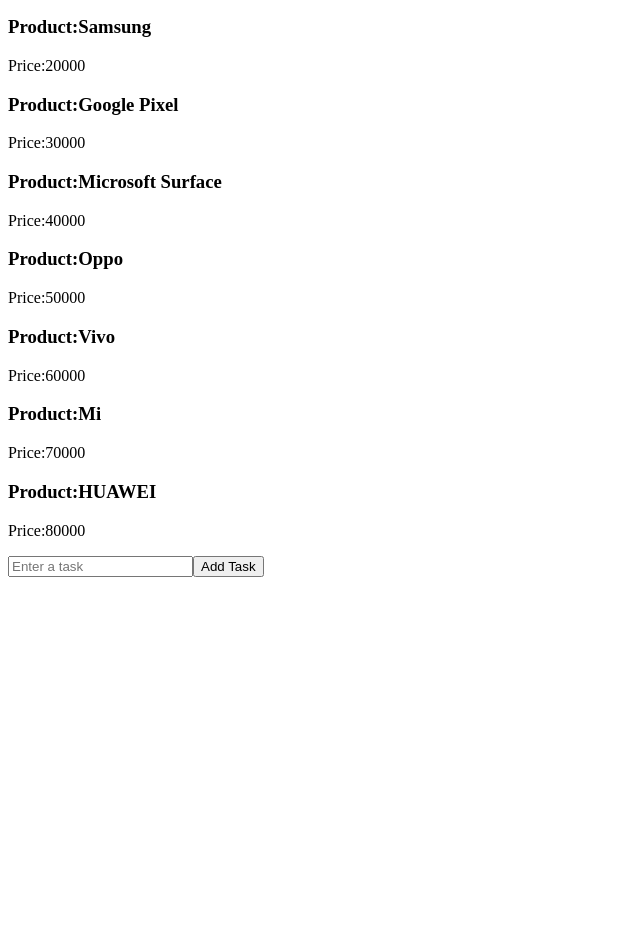
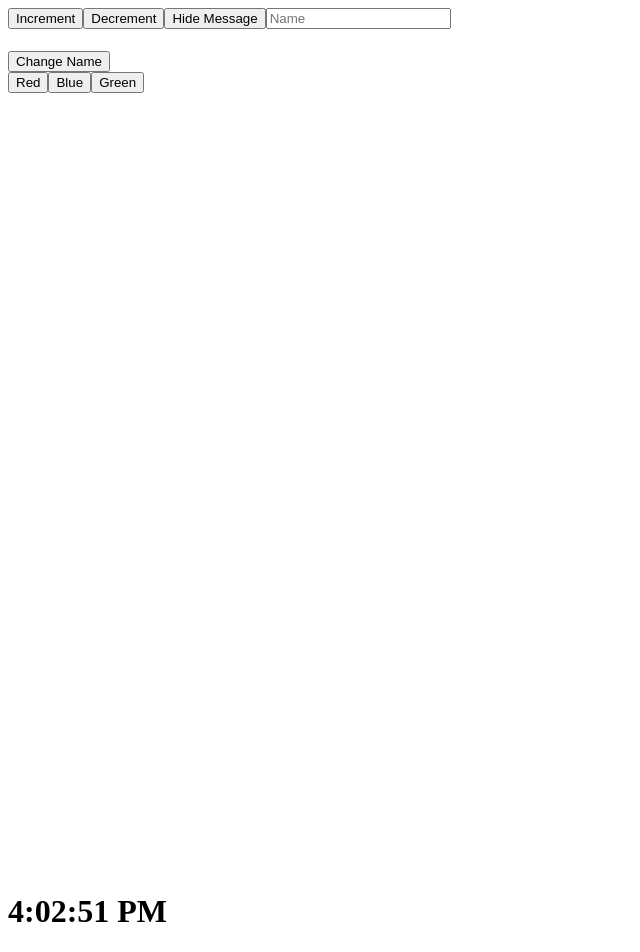
Before and after one commit to harman77888/reactapp, a React (Vite) app in the folder blogApp/: page / in a window 1280 px wide. Shown: the part 130-1082 px from the top of the page, without its empty margins (0-640 px from the left). Before the commit the page ends 800 px from the top, so only its background shows below. Built offline with nearby package versions, Linux system fonts and the light colour scheme.

Commit message:
useEffect Assignment

```diff
--- a/blogApp/src/App.jsx
+++ b/blogApp/src/App.jsx
@@ -2,13 +2,15 @@
 // import UseStateEx from "./pages/UseStateEx"
 // import MapEx from "./pages/MapEx"
 // import UseRefEx from "./pages/UseRefEx"
-import FormListRenderingAssignment from "./pages/FormListRenderingAssignment"
+// import FormListRenderingAssignment from "./pages/FormListRenderingAssignment"
 // import FormHandlingEx from "./pages/FormHandlingEx"
 // import ListRenderingEx from "./pages/ListRenderingEx"
 // import UseMemoEx from "./pages/UseMemoEx"
 // import UserContext from "./context/UserContext";
 // import UserScreen from "./pages/UserScreen";
 // import Home from "./pages/Home"
+
+import UseEffectAssignment from "./pages/UseEffectAssignment"
 
 // import CounterScreen from "./components/CounterScreen";
 
@@ -21,9 +23,10 @@
       {/* <MapEx/> */}
       {/* <ListRenderingEx/> */}
       {/* <FormHandlingEx/> */}
-      <FormListRenderingAssignment/>
+      {/* <FormListRenderingAssignment/> */}
       {/* <UseRefEx/> */}
       {/* <UseMemoEx/> */}
+      <UseEffectAssignment/>
       {/* <UserContext.Provider value={name}>
         <UserScreen/>
         <Home/>
--- /dev/null
+++ b/blogApp/src/pages/UseEffectAssignment.jsx
@@ -0,0 +1,156 @@
+import { useEffect, useState } from "react";
+const UseEffectAssignment = () => {
+  // Q1. Display Message – 3 Marks Create a component that displays: **"Welcome to React"**
+  // Use `useEffect()` to print `"Component Loaded"` in the console when the component
+  // loads.
+
+  useEffect(() => {
+    console.log("Component Loaded");
+  }, []);
+
+  //   Q3. Counter – 3 Marks Create a counter with: - Increment button - Decrement button -
+  // Counter value Use `useEffect()` to print the current counter value in the console whenever it changes.
+  const [count, setCount] = useState(0);
+  const handleIncrement = () => {
+    setCount(count + 1);
+  };
+  const handleDecrement = () => {
+    setCount(count - 1);
+  };
+
+  useEffect(() => {
+    console.log("count");
+  }, [count]);
+
+  // Q4. Show/Hide Message – 3 Marks Create a button: **Show Message / Hide Message**
+  // When the message visibility changes, use `useEffect()` to print: `Message is visible`
+  // or `Message is hidden` in the console.
+
+  const [showMessage, setShowMessage] = useState(false);
+
+  const handlebtn = () => {
+    setShowMessage(!showMessage);
+  };
+
+  useEffect(() => {
+    if (showMessage) {
+      console.log("Message is visible");
+    } else {
+      console.log("message is hide");
+    }
+  }, [showMessage]);
+
+  //  Q5. Name Display – 3 Marks Create an input field where the user can enter their name.
+  //  Use `useEffect()` to display: **Hello, Amit** when the name changes.
+
+  const [name,setName] = useState("");
+
+  const updateName = () => {
+    if(name){
+      setName("")
+    }
+  };
+
+  useEffect(() => {
+    console.log("Hello Harman");
+  }, [name]);
+
+
+  // Q6. Background Color – 3 Marks Create buttons for: - Red - Blue - Green When the user
+  // selects a color, use `useEffect()` to change the background color
+  // of a `<div>`.
+
+  const[color,setColor]=useState();
+
+  const redBtn=()=>{
+    setColor("Red")
+  }
+  const blueBtn=()=>{
+    setColor("Blue")
+  }
+   const greenBtn=()=>{
+    setColor("Green")
+  }
+
+  useEffect(()=>{
+    // document.getElementById("changeColor").style.backgroundColor=color;
+  },[color])
+
+
+  // Q7. Timer – 3 Marks Create a simple timer that starts from **0** and increases by 1
+  // every second. Use `useEffect()` to create the timer. Display: **Timer: 0** **Timer:
+  // 1** **Timer: 2** **Timer: 3**
+
+  // const[time,setTime]=useState(0);
+
+  // useEffect(()=>{
+  //   const interval= setInterval(()=>{
+  //     setTime(time+1)
+  //   },1000)
+  //   return()=>clearInterval(interval)
+  // },[time])
+
+  // Q8. Digital Clock – 3 Marks Create a simple digital clock using React. Use `useEffect()`
+  // and `setInterval()` to update the current time every second. Example: **10:25:01
+  // AM**
+
+
+const[digitalClock,setDigitalClock]=useState(new Date());
+
+useEffect(()=>{
+  const clock=setInterval(()=>{
+    setDigitalClock(new Date())
+  },1000)
+  return()=>clearInterval(clock)
+},[])
+
+
+// Q9. Product List – 3 Marks Create a simple product list using an array: - Laptop -
+// Mobile - Keyboard - Mouse Use `useEffect()` to print: **"Product list loaded"** when
+// the component loads. Display the products on the webpage.
+
+
+
+
+
+
+  return (
+    <div>
+      <h1>This useEffect Assignment</h1>
+      <h1>{count}</h1>
+      <button onClick={handleIncrement}>Increment</button>
+      <button onClick={handleDecrement}>Decrement</button>
+
+      <button onClick={handlebtn}>
+        {showMessage ? "Show Message" : "Hide Message"}
+      </button>
+
+      <input
+        type="text"
+        placeholder="Name"
+        value={name}
+        onChange={(e) => setName(e.target.value)}
+      />
+      <h1>{name}</h1>
+      <button onClick={updateName}>Change Name</button>
+
+
+      <div id="changeColor" style={{
+        width:"100vw",
+        height:"100vh",
+        backgroundColor:color
+      }}>
+        <button onClick={redBtn}>Red</button>
+        <button onClick={blueBtn}>Blue</button>
+        <button onClick={greenBtn}>Green</button>
+
+        {/* <h1>{time}</h1> */}
+      </div>
+
+      <h1>{digitalClock.toLocaleTimeString()}</h1>
+
+    </div>
+  );
+};
+
+export default UseEffectAssignment;
```
Also changed, not shown: blogApp/src/pages/UseStateEx.jsx (+14 -18 lines).
